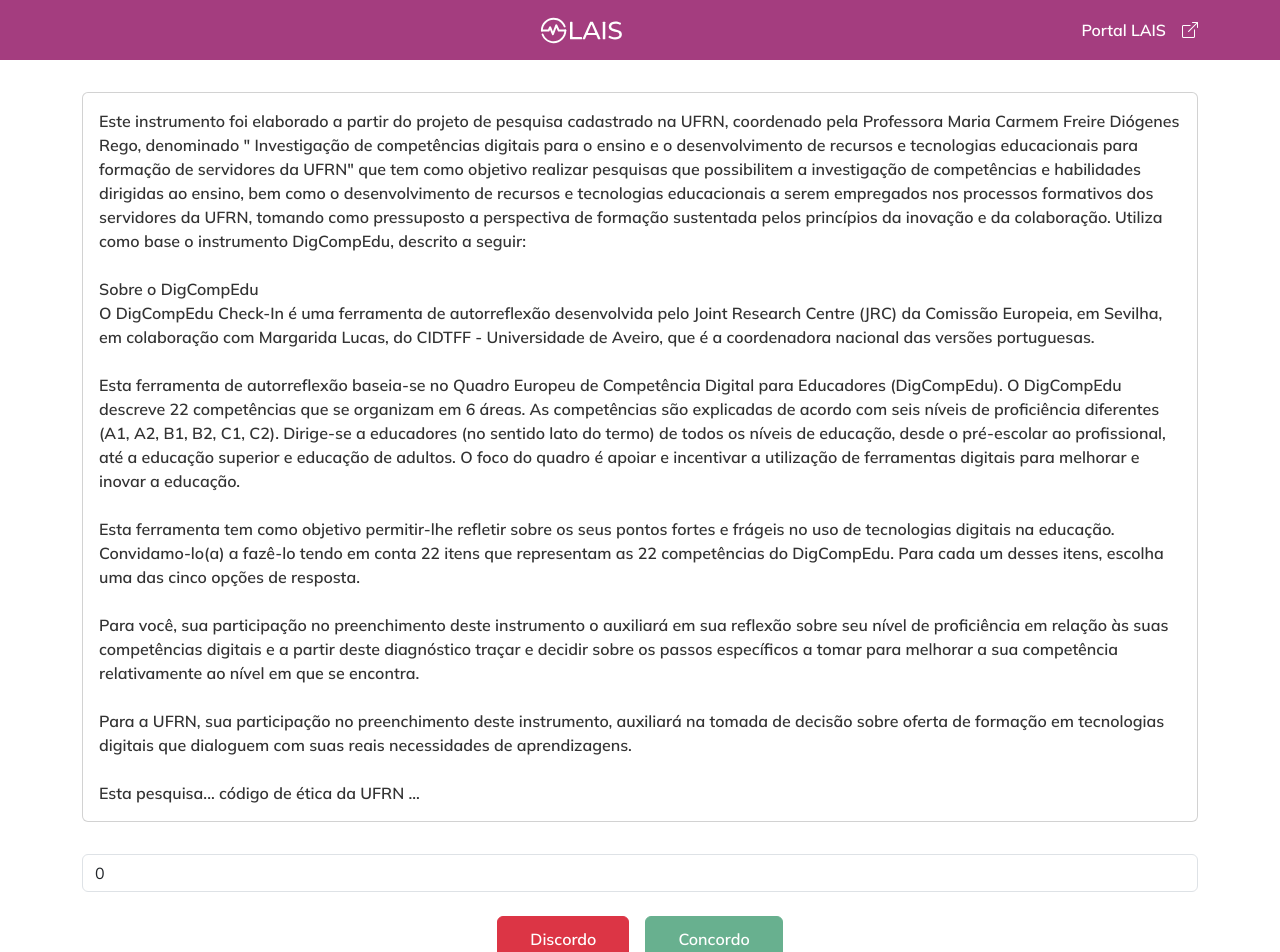
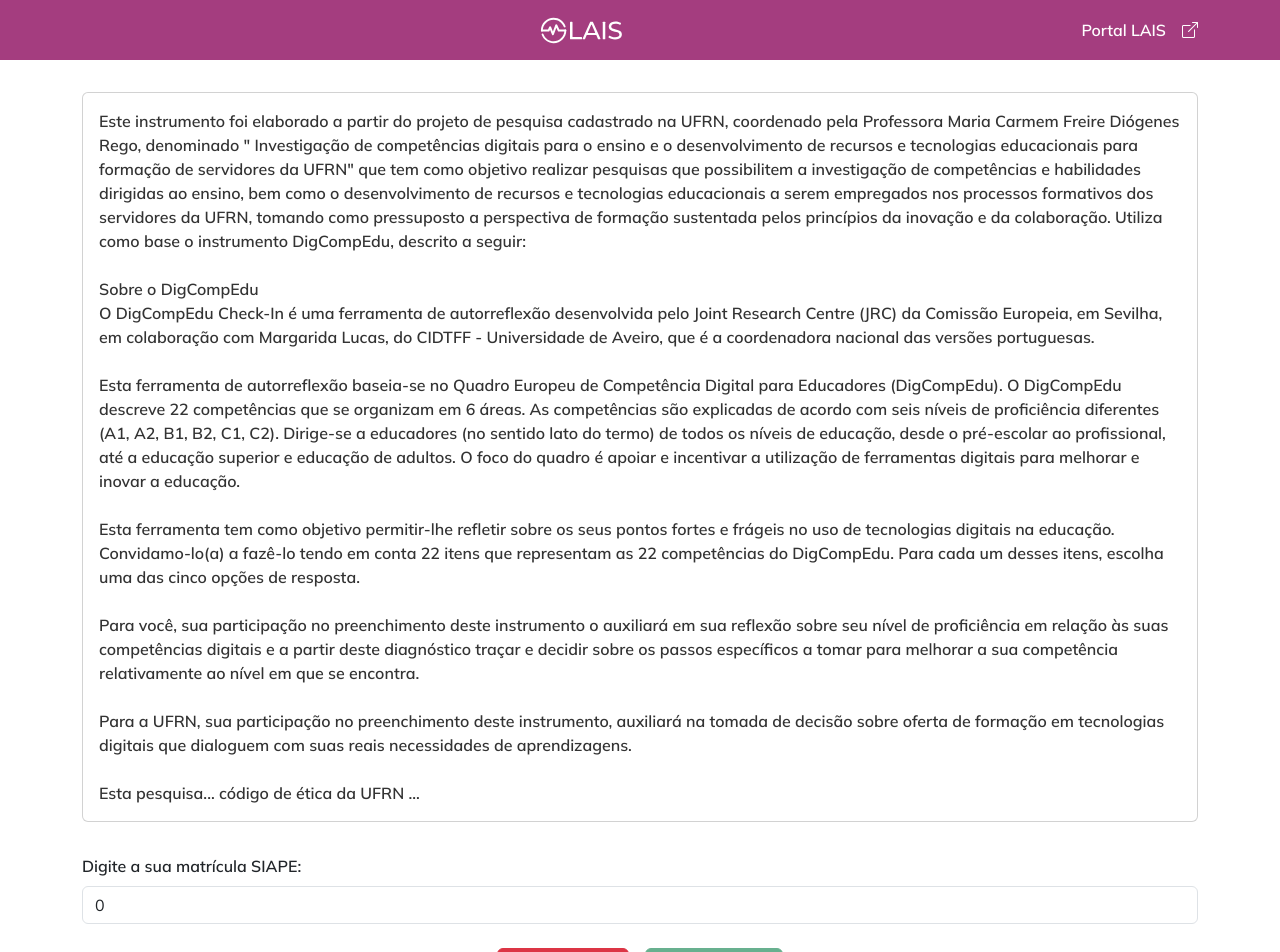
Before and after one commit to OliAtaide/quizz_vue, a Vue app: page / in a window 1280 px wide. Shown: the top 952 px of the page. Built offline with nearby package versions, Linux system fonts and the light colour scheme.

Commit message:
adicionando label ao campo de SIAPE

```diff
--- a/src/views/HomeView.vue
+++ b/src/views/HomeView.vue
@@ -78,9 +78,13 @@
         </div>
       </div>
     </div>
+    <label for="siapeInput" class="form-label">
+      Digite a sua matrícula SIAPE:
+    </label>
     <input
       v-model="inputValue"
       class="form-control"
+      id="siapeInput"
       type="number"
       placeholder="SIAPE*"
       aria-label="SIAPE"
```
